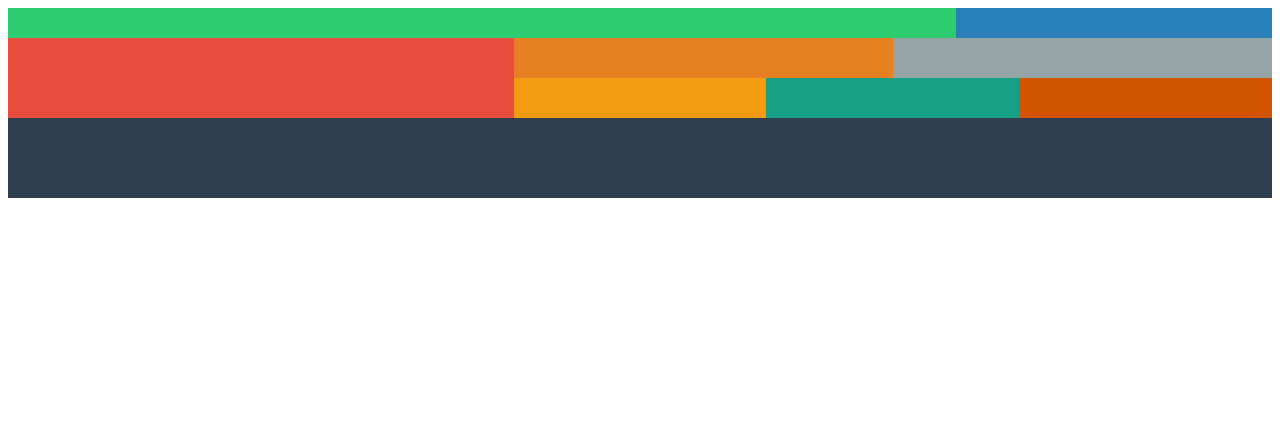
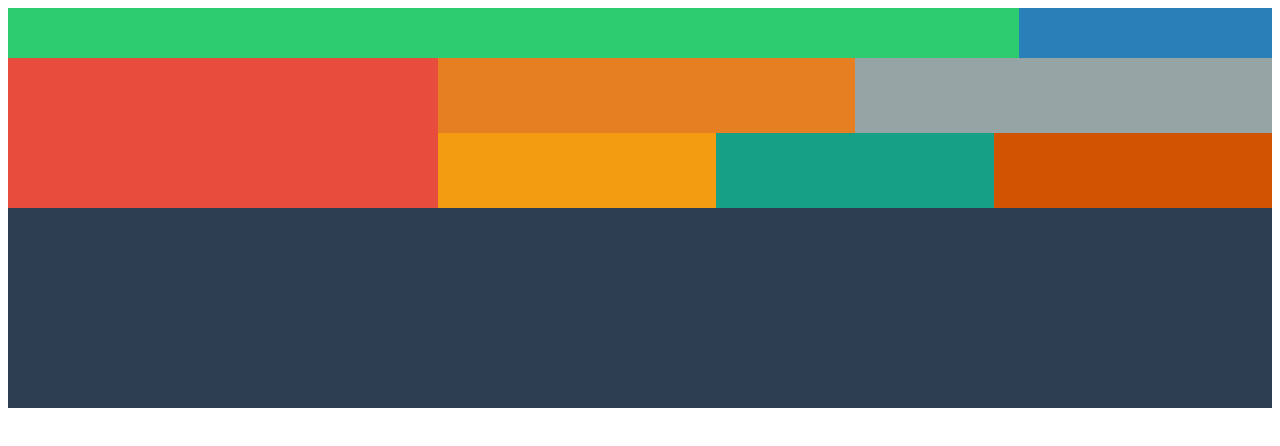
Before and after one commit to Depoule/CoursHTML6, a plain HTML site: page index.html in a window 1280 px wide. Drawn offline with Linux system fonts and the light colour scheme.

Commit message:
Exo6 vu et corrigé

```diff
--- a/index.html
+++ b/index.html
@@ -1,20 +1,19 @@
 <!DOCTYPE html>
 <html>
   <head>
-    <meta charset="utf-8">
-    <link rel="stylesheet" href="style.css">
-    <title>Test</title>
+    <meta charset="utf-8" />
+    <link rel="stylesheet" href="style.css" />
+    <title>Exercice 6</title>
   </head>
   <body>
-    <div class="ligneverte"></div>
-    <div class="lignebleue"></div>
-    <div class="lignerouge"></div>
-    <div class="lignegold"></div>
-    <div class="lignegrise"></div>
-    <div class="lignejaune"></div>
-    <div class="ligneturquoise"></div>
-    <div class="ligneorange"></div>
-    <div class="lignenavy"></div>
-    <div class="ligneblanche"></div>
+      <div class="block1"></div>
+      <div class="block2"></div>
+      <div class="block3"></div>
+      <div class="block4"></div>
+      <div class="block5"></div>
+      <div class="block6"></div>
+      <div class="block7"></div>
+      <div class="block8"></div>
+      <div class="block9"></div>
   </body>
 </html>
--- a/style.css
+++ b/style.css
@@ -1,70 +1,47 @@
-.ligneverte
-{
-  background: #2ECC71;
-  width: 75%;
-  height: 30px;
+div{
   float: left;
+  height: 50px;
 }
-.lignebleue
-{
-  background: #2980B9;
-  width: 25%;
-  height: 30px;
-  float: right;
+.block1{
+  width: 80%;
+  background-color: #2ECC71;
 }
-.lignerouge
-{
-  background: #E74C3C;
-  width: 40%;
-  height: 80px;
-  float: left;
+.block2{
+  width: 20%;
+  background-color: #2980B9;
 }
-.lignegold
-{
-  background: #E67E22;
-  width: 30%;
-  height: 40px;
-  float: left;
+.block3{
+  width: 34%;
+  height: 150px;
+  background-color: #E74C3C;
 }
-.lignegrise
-{
-  background: #95A5A6;
-  width: 30%;
-  height: 40px;
-  float: right;
+.block4{
+ width: 33%;
+ height: 75px;
+ background-color: #E67E22;
 }
-.lignejaune
-{
-  background: #F39C12;
-  width: 20%;
-  height: 40px;
-  float: left;
+.block5{
+  width: 33%;
+  height: 75px;
+  background-color: #95A5A6;
 }
-.ligneturquoise
-{
-  background: #16A085;
-  width: 20%;
-  height: 40px;
-  float: left;
+.block6{
+  width: 22%;
+  height: 75px;
+  background-color: #F39C12;
 }
-.ligneorange
-{
-  background: #D35400;
-  width: 20%;
-  height: 40px;
-  float: right;
+.block7{
+  width: 22%;
+  height: 75px;
+  background-color: #16A085;
 }
-.lignenavy
-{
-  background: #2C3E50;
+.block8{
+  width: 22%;
+  height: 75px;
+  background-color: #D35400;
+}
+.block9{
   width: 100%;
-  height: 80px;
-  float: left;
+  height: 200px;
+  background-color: #2C3E50;
 }
-.ligneblanche
-{
-  background: white;
-  width: 100%
-  heigh: 100px;
-  float: left;
-}
```
